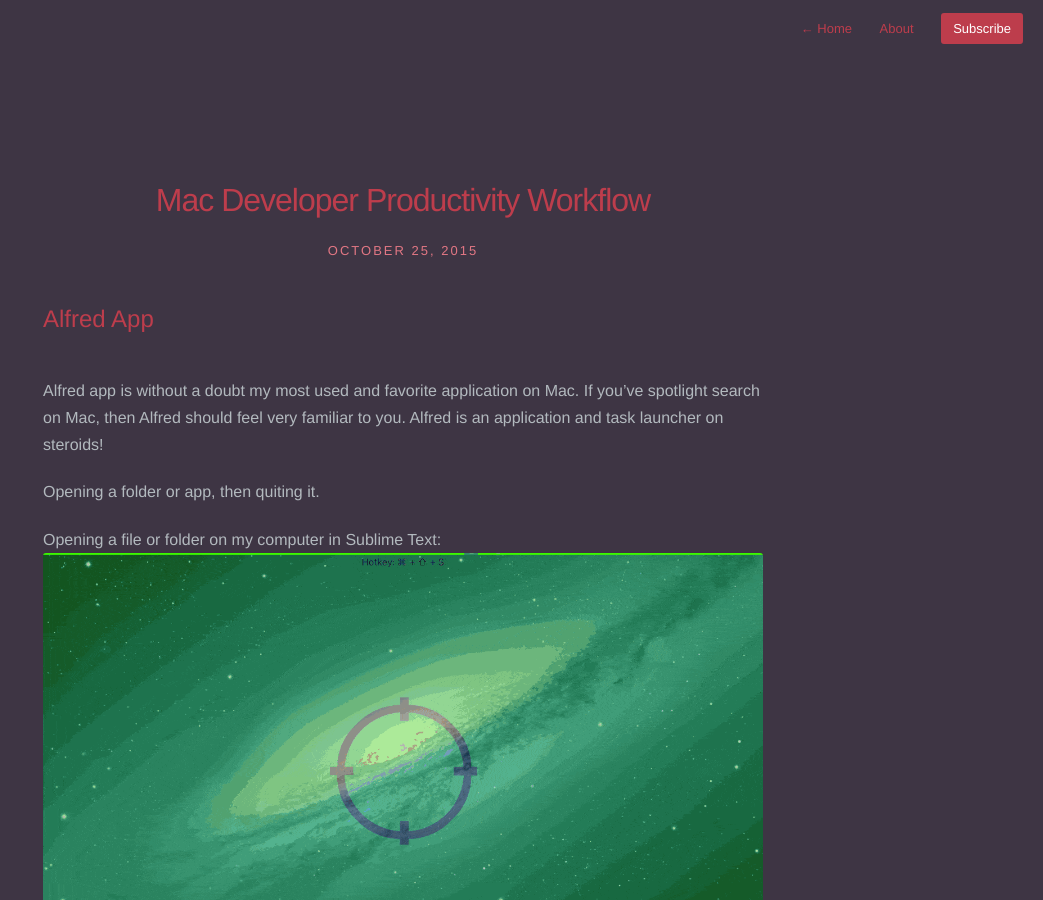
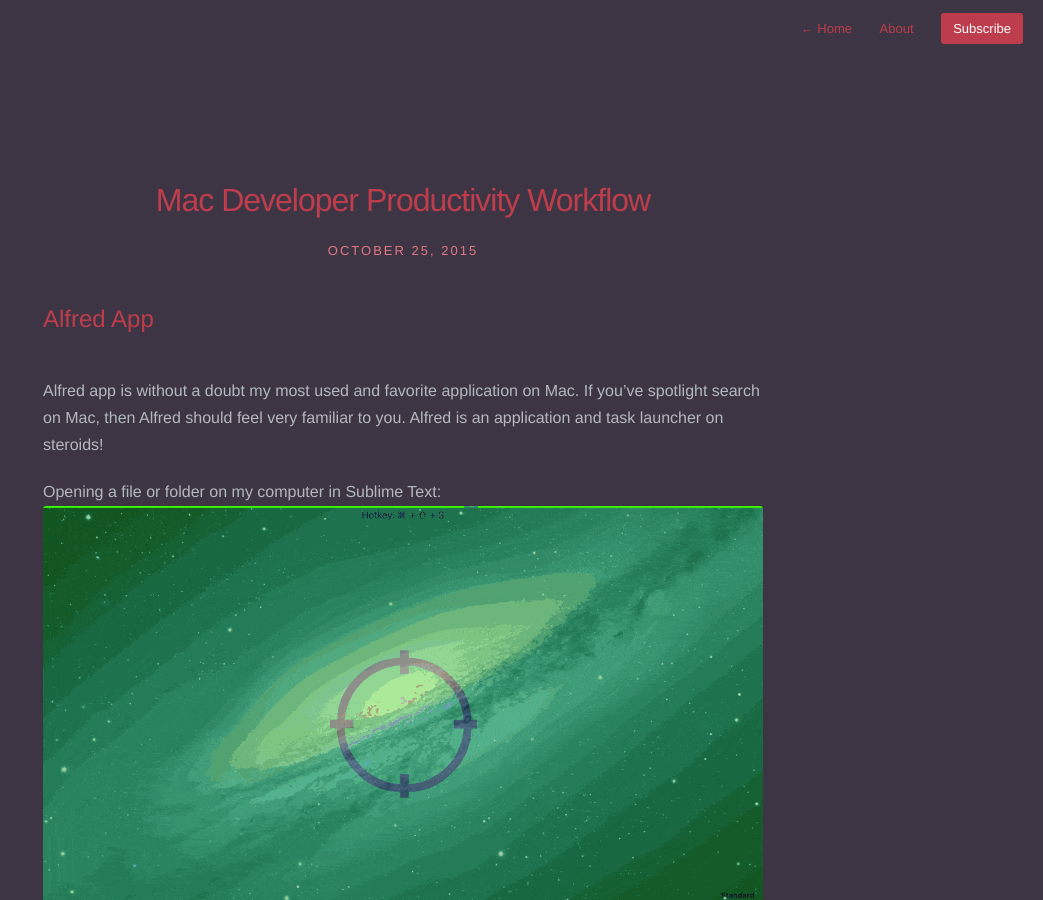
Before and after one commit to JosephSun/cliffordfajardo.github.io, a Jekyll site: the page built from _posts/2015-10-25-mac-developer-workflow.markdown, in a window 1280 px wide and 900 px high. Shown: the whole window, without its empty margins (237-1280 px from the left). Built offline with Jekyll 4.4.1, drawn with Linux system fonts in a browser that asks for light colours; nearby versions of some CDN libraries; Markdown is read by kramdown in place of the engine named in the settings; comment, search, counter and statistics services are not loaded.

Commit message:
Removed unnecessary text

```diff
--- a/_posts/2015-10-25-mac-developer-workflow.markdown
+++ b/_posts/2015-10-25-mac-developer-workflow.markdown
@@ -10,8 +10,6 @@ Alfred app is without a doubt my most used and favorite application on Mac. If y
 on Mac, then Alfred should feel very familiar to you. Alfred is an application and task launcher on
 steroids!
 
-
-Opening a folder or app, then quiting it.
 
 
 Opening a file or folder on my computer in Sublime Text:
```
